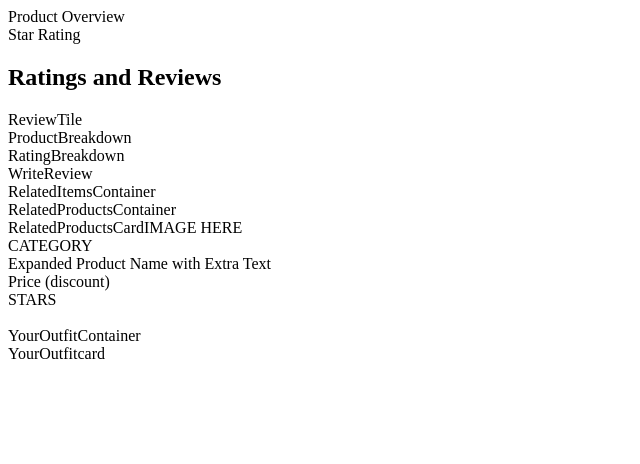
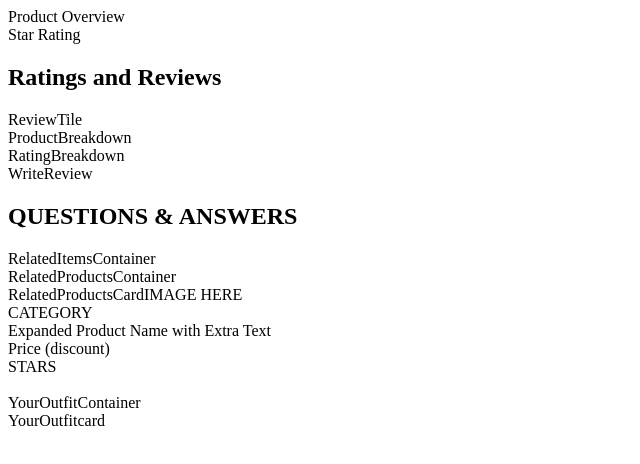
Before and after one commit to Beast-Technology/Atelier, a React (Create React App) app in the folder client/: page / in a window 1280 px wide. Shown: the top 464 px of the page, without its empty margins (0-640 px from the left). Built offline with nearby package versions, Linux system fonts and the light colour scheme; the HTML template or start-up script is replaced by a standard one.

Commit message:
Update the folder name from  QuestionsAnswers to QuestionsAndAnswers

```diff
--- a/client/src/App.jsx
+++ b/client/src/App.jsx
@@ -2,12 +2,14 @@ import React from 'react';
 import RelatedItemsContainer from './RelatedItems/RelatedItemsContainer.jsx';
 import RatingsAndReviews from './RatingsAndReviews/RatingsAndReviews.jsx';
 import ProductOverview from './ProductOverview/ProductOverview.jsx';
+import QuestionsAndAnswers from './QuestionsAndAnswers/QuestionsAndAnswers.jsx';
 
 function App() {
   return (
     <div>
       <ProductOverview />
       <RatingsAndReviews />
+      <QuestionsAndAnswers />
       <RelatedItemsContainer />
     </div>
   );
```
Also changed, not shown: client/src/QuestionsAndAnswers/QuestionsAndAnswers.jsx (renamed from client/src/QuestionsAnswers/QuestionsAndAnswers.jsx), 1 other file (tests, documents, lock files or other folders).
